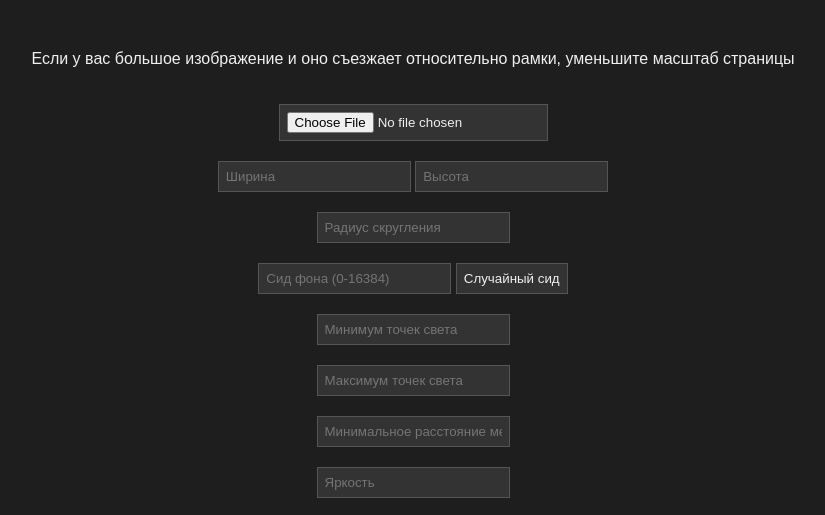
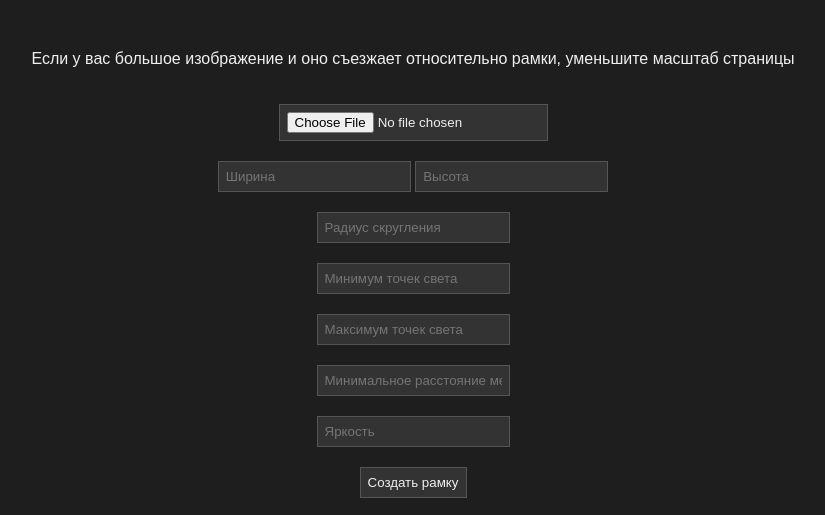
Before and after one commit to Psychoz42/ImgBorderColoring, a plain HTML site: page index.html in a window 1280 px wide. Shown: the top 515 px of the page, without its empty margins (227-1052 px from the left). Drawn offline with Linux system fonts and the light colour scheme.

Commit message:
remove seed option in html

```diff
--- a/index.html
+++ b/index.html
@@ -14,9 +14,6 @@
         <br>
         <input type="text" name="radius" id="radiusInput" placeholder="Радиус скругления">
         <br>
-        <input type="text" name="seed" id="seedInput" placeholder="Сид фона (0-16384)">
-        <button id="randomizeSeed">Случайный сид</button>
-        <br>
         <input type="text" name="minDots" id="minDots" placeholder="Минимум точек света">
         <br>
         <input type="text" name="maxDots" id="maxDots" placeholder="Максимум точек света">
```
